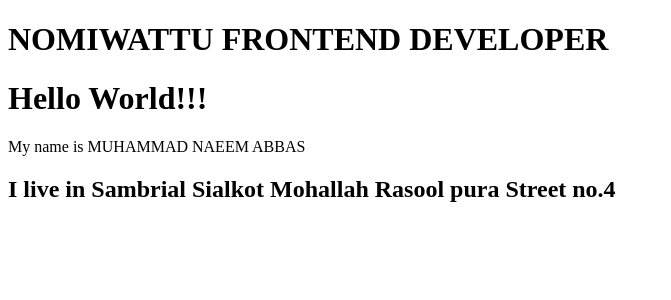
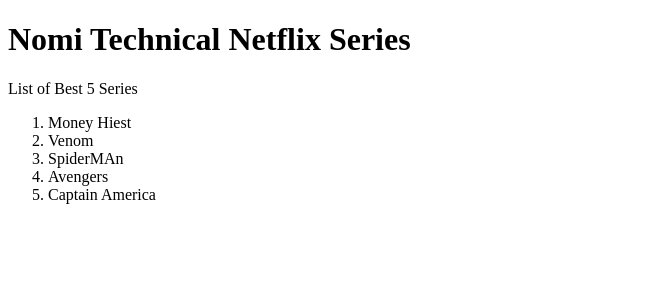
Before and after one commit to Naeemwattu/React-Tutorial, a React (Create React App) app in the folder 5.helloworld/: page / in a window 1280 px wide. Shown: the top 300 px of the page, without its empty margins (0-671 px from the left). Built offline with nearby package versions, Linux system fonts and the light colour scheme.

Commit message:
1st Challange & React Fragment

```diff
--- a/5.helloworld/src/index.js
+++ b/5.helloworld/src/index.js
@@ -1,25 +1,25 @@
-import React from "react";
+// import react from "react";
 // var React = require("react");
 
-import ReactDOM from "react-dom"
+// import ReactDOM from "react-dom";
 // var ReactDOM = require("react-dom");
 
-ReactDOM.render(<h1> Hello World!!! </h1>, document.getElementById('root'));
+// ReactDOM.render(<h1> Hello World!!! </h1>, document.getElementById('root'));
 
 
 // BABEL CONVERT THE CODE
 
-ReactDOM.render(React.createElement("h1",
-  null,
-  " Hello World!!! "),
-  document.getElementById('root'));
+// ReactDOM.render(React.createElement("h1",
+//   null,
+//   " Hello World!!! "),
+//   document.getElementById('root'));
 
 
 // PURE JAVASCRIPT CODE
 
-var h1 = document.createElement('h1');
-h1.innerHTML = "NOMIWATTU FRONTEND DEVELOPER";
-document.getElementById('root').appendChild(h1);
+// var h1 = document.createElement('h1');
+// h1.innerHTML = "NOMIWATTU FRONTEND DEVELOPER";
+// document.getElementById('root').appendChild(h1);
 
 
 
@@ -29,17 +29,59 @@
 // In React v16 its possible for render()
 // to return an array of an element
 
+// ReactDOM.render(
+//   <div>
+//   <h1> Hello Dear!!! </h1>
+//   <p>My name is MUHAMMAD NAEEM ABBAS</p>
+//   </div>
+//   , document.getElementById('root'));
+
+//   ReactDOM.render(
+//     [
+//       <h1> Hello World!!! </h1>,
+//       <p>My name is MUHAMMAD NAEEM ABBAS</p>,
+//       <h2>I live in Sambrial Sialkot Mohallah Rasool pura Street no.4</h2>
+//     ]
+//     , document.getElementById('root'));
+
+
+
+// ------------------React Fragment------------
+// ReactDOM.render(
+//   <React.Fragment>
+//     <h1>Muhammad Naeem Abbas</h1>
+//     <h2>Tahir abbas</h2>
+//     <h2>+923086498146</h2>
+//     <h2>naeemwattu6@gmail.com</h2>
+//   </React.Fragment>,
+//   document.getElementById('root')
+// );
+
+// ReactDOM.render(
+//   <>
+//     <h1>Network Administrator with holistic knowledge in CCNA R&S. Also Experience in Front-end Designing and Data Operator.</h1>
+//   </>,
+//   document.getElementById('root')
+// );
+
+
+
+// -----------1st Challange in React App-----------
+
+import React from "react";
+import ReactDOM from "react-dom";
+
 ReactDOM.render(
-  <div>
-  <h1> Hello Dear!!! </h1>
-  <p>My name is MUHAMMAD NAEEM ABBAS</p>
-  </div>
-  , document.getElementById('root'));
-
-  ReactDOM.render(
-    [
-      <h1> Hello World!!! </h1>,
-      <p>My name is MUHAMMAD NAEEM ABBAS</p>,
-      <h2>I live in Sambrial Sialkot Mohallah Rasool pura Street no.4</h2>
-    ]
-    , document.getElementById('root'));
+  <>
+    <h1>Nomi Technical Netflix Series</h1>
+    <p>List of Best 5 Series</p>
+    <ol>
+      <li>Money Hiest</li>
+      <li>Venom</li>
+      <li>SpiderMAn</li>
+      <li>Avengers</li>
+      <li>Captain America</li>
+    </ol>
+  </>,
+  document.getElementById('root')
+);
```
